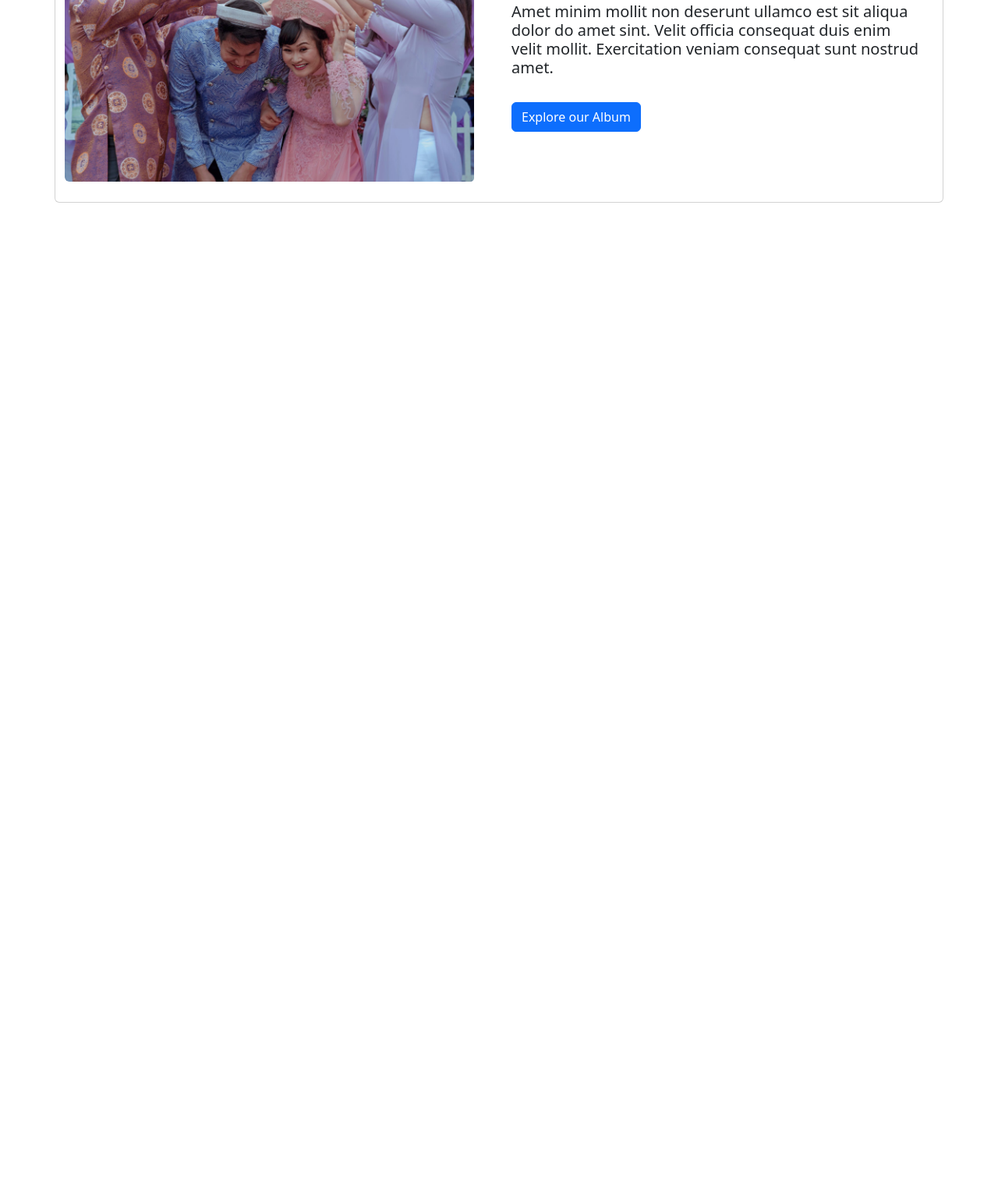
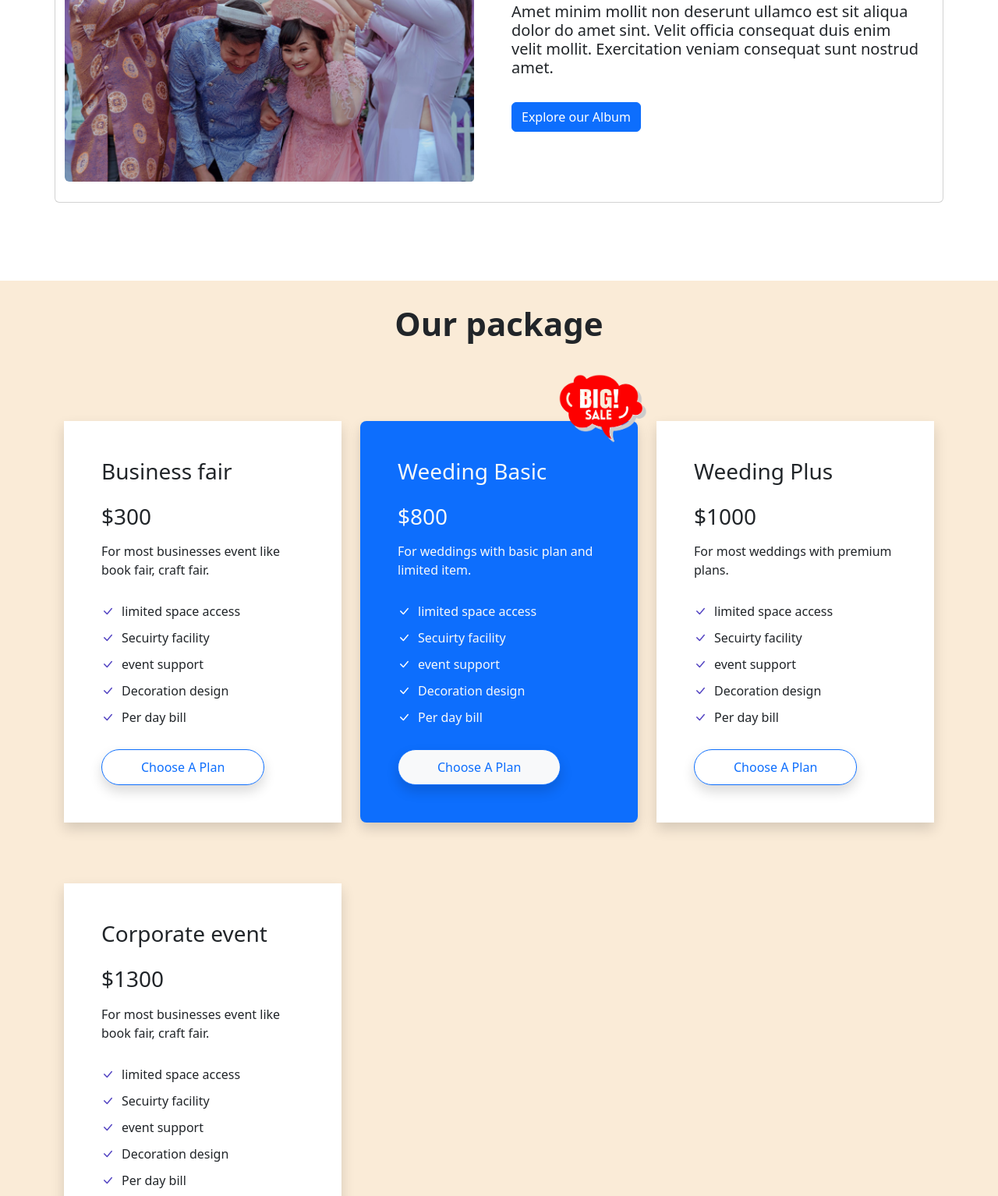
Before and after one commit to bd-dev-ismail/chittagong-convention-hall, a plain HTML site: page index.html in a window 1280 px wide. Shown: the part 838-2372 px from the top of the page at 78% size. Before the commit the page ends 1198 px from the top, so only its background shows below. Drawn offline with nearby package versions, Linux system fonts and the light colour scheme.

Commit message:
price table

```diff
--- a/css/styles.css
+++ b/css/styles.css
@@ -7,7 +7,8 @@
  }
 /* Slider  */
 .section-one,
-.section-two{
+.section-two,
+.pricing{
     margin-bottom: 100px;
 }
 .navbar{
@@ -50,9 +51,50 @@
     padding-right: 10px;
     font-size: 1rem;
 }
+/* Pricing Table  */
+.pricing{
+    background: antiquewhite;
+}
+.bi-check-lg{
+    color: #5243C2;
+    font-size: 16px;
+    margin-right: 10px;
+}
+.price-highlight .bi-check-lg{
+    color: white;
+}
+.check-list-custom li{
+    padding: 5px 0;
+}
+.price-btn .btn{
+    padding: 10px 50px;
+}
+.pricing .pricing-heading{
+    font-size: 42px;
+    padding: 30px 0;
+    margin-bottom: 70px;
+    font-weight: 700;
+}
+.price-controller h2{
+    font-size: 28px;
+}
+.price-highlight{
+    position: relative;
+}
+.hot-price img{
+    width: 30%;
+    position: absolute;
+    top: -65px;
+    right: 0;
+}
+.price-1{
+    margin-bottom: 30px;
+}
+/* Media Queries  */
 @media only screen and (max-width: 768px) and (min-width: 350px){
     .section-one,
-    .section-two {
+    .section-two,
+    .pricing {
         margin-bottom: 60px;
     }
     .carousel-item img{
@@ -76,11 +118,18 @@
         font-size: 1.8rem;
         font-weight: 700;
     }
+    .pricing .pricing-heading{
+        margin-bottom: 20px;
+    }
+    .price-1 {
+        margin-bottom: 30px;
+    }
 
 }
 @media only screen and (max-width: 992px) and (min-width: 769px){
     .section-one,
-    .section-two {
+    .section-two,
+    .pricing {
         margin-bottom: 80px;
     }
     .card-body {
@@ -91,4 +140,5 @@
     font-weight: 700;
     }
 
+
 }
--- a/index.html
+++ b/index.html
@@ -20,6 +20,7 @@
 
 <body>
     <header>
+        <!-- Navbar  -->
         <nav class="navbar navbar-expand-lg bg-light my-3">
             <div class="container-fluid ">
                 <a class="navbar-brand" href="#"><h2>Chittagong Convention Hall</h2></a>
@@ -49,6 +50,7 @@
         </nav>
     </header>
     <main>
+        <!-- Banner Section  -->
 <section class="section-one">
 
     <div id="carouselExampleCaptions" class="carousel slide" data-bs-ride="carousel">
@@ -118,6 +120,7 @@
         </div>
     </div>
 </div>
+        <!-- Weeding Section  -->
 <section class="section-two">
     <div class="card mb-3 container">
         <div class="row g-0">
@@ -135,6 +138,88 @@
         </div>
     </div>
 </section>
+    <!-- Pricing Table  -->
+    <section class="pricing">
+        <h2 class="text-center pricing-heading p-y-5">Our package</h2>
+        <div class="container">
+        <div class="row">
+            <div class="col-xl-4 col-xxl-3 col-md-6 col-sm-6 col-12 mb-5 price-controller ">
+                <div class="bg-white rounded-lg shadow p-5 price-1">
+                    <h2 class="mb-4">Business fair</h2>
+                    <h2 class="mb-3">$300</h2>
+                    <p>For most businesses event
+                        like book fair, craft fair.</p>
+                    <ul class="list-unstyled my-4 check-list-custom">
+                        <li><i class="bi bi-check-lg mr-2"></i>limited space access</li>
+                        <li><i class="bi bi-check-lg mr-2"></i>Secuirty facility</li>
+                        <li><i class="bi bi-check-lg mr-2"></i>event support</li>
+                        <li><i class="bi bi-check-lg mr-2"></i>Decoration design</li>
+                        <li><i class="bi bi-check-lg mr-2"></i>Per day bill</li>
+                    </ul>
+                    <div class="price-btn">
+                        <a class="btn btn-outline-primary btn-block shadow rounded-pill" href="#">Choose A Plan</a>
+                    </div>
+                </div>
+            </div>
+            <div class="col-xl-4 col-xxl-3 col-md-6 col-sm-6 col-12 mb-5 price-controller price-highlight">
+                <div class="bg-primary text-light rounded-3 shadow p-5">
+                    <h2 class="mb-4">Weeding Basic</h2>
+                    <h2 class="mb-3">$800</h2>
+                    <p>For weddings with basic plan
+                    and limited item.</p>
+                    <ul class="list-unstyled my-4 check-list-custom">
+                        <li><i class="bi bi-check-lg mr-2"></i>limited space access</li>
+                        <li><i class="bi bi-check-lg mr-2"></i>Secuirty facility</li>
+                        <li><i class="bi bi-check-lg mr-2"></i>event support</li>
+                        <li><i class="bi bi-check-lg mr-2"></i>Decoration design</li>
+                        <li><i class="bi bi-check-lg mr-2"></i>Per day bill</li>
+                    </ul>
+                    <div class="price-btn">
+                        <a class="btn btn-primary bg-light btn-block shadow rounded-pill text-primary" href="#">Choose A Plan</a>
+                    </div>
+                </div>
+                <div class="hot-price">
+                    <img class="" src="images/hot-sale-removebg.png" alt="">
+                </div>
+            </div>
+            <div class="col-xl-4 col-xxl-3 col-md-6 col-sm-6 col-12 mb-5 price-controller">
+                <div class="bg-white rounded-lg shadow p-5">
+                    <h2 class="mb-4">Weeding Plus</h2>
+                    <h2 class="mb-3">$1000</h2>
+                    <p>For most weddings with premium plans.</p>
+                    <ul class="list-unstyled my-4 check-list-custom">
+                        <li><i class="bi bi-check-lg mr-2"></i>limited space access</li>
+                        <li><i class="bi bi-check-lg mr-2"></i>Secuirty facility</li>
+                        <li><i class="bi bi-check-lg mr-2"></i>event support</li>
+                        <li><i class="bi bi-check-lg mr-2"></i>Decoration design</li>
+                        <li><i class="bi bi-check-lg mr-2"></i>Per day bill</li>
+                    </ul>
+                    <div class="price-btn">
+                        <a class="btn btn-outline-primary btn-block shadow rounded-pill" href="#">Choose A Plan</a>
+                    </div>
+                </div>
+            </div>
+            <div class="col-xl-4 col-xxl-3 col-md-6 col-sm-6 col-12 mb-5 price-controller ">
+                <div class="bg-white rounded-lg shadow p-5">
+                    <h2 class="mb-4">Corporate event</h2>
+                    <h2 class="mb-3">$1300</h2>
+                    <p>For most businesses event
+                        like book fair, craft fair.</p>
+                    <ul class="list-unstyled my-4 check-list-custom">
+                        <li><i class="bi bi-check-lg mr-2"></i>limited space access</li>
+                        <li><i class="bi bi-check-lg mr-2"></i>Secuirty facility</li>
+                        <li><i class="bi bi-check-lg mr-2"></i>event support</li>
+                        <li><i class="bi bi-check-lg mr-2"></i>Decoration design</li>
+                        <li><i class="bi bi-check-lg mr-2"></i>Per day bill</li>
+                    </ul>
+                    <div class="price-btn">
+                        <a class="btn btn-outline-primary btn-block shadow rounded-pill" href="#">Choose A Plan</a>
+                    </div>
+                </div>
+            </div>
+        </div>
+    </div>
+    </section>
 </main>
 
 
```
Also changed, not shown: images/hot-sale-removebg.png (added), images/hot-sale.png (added).
